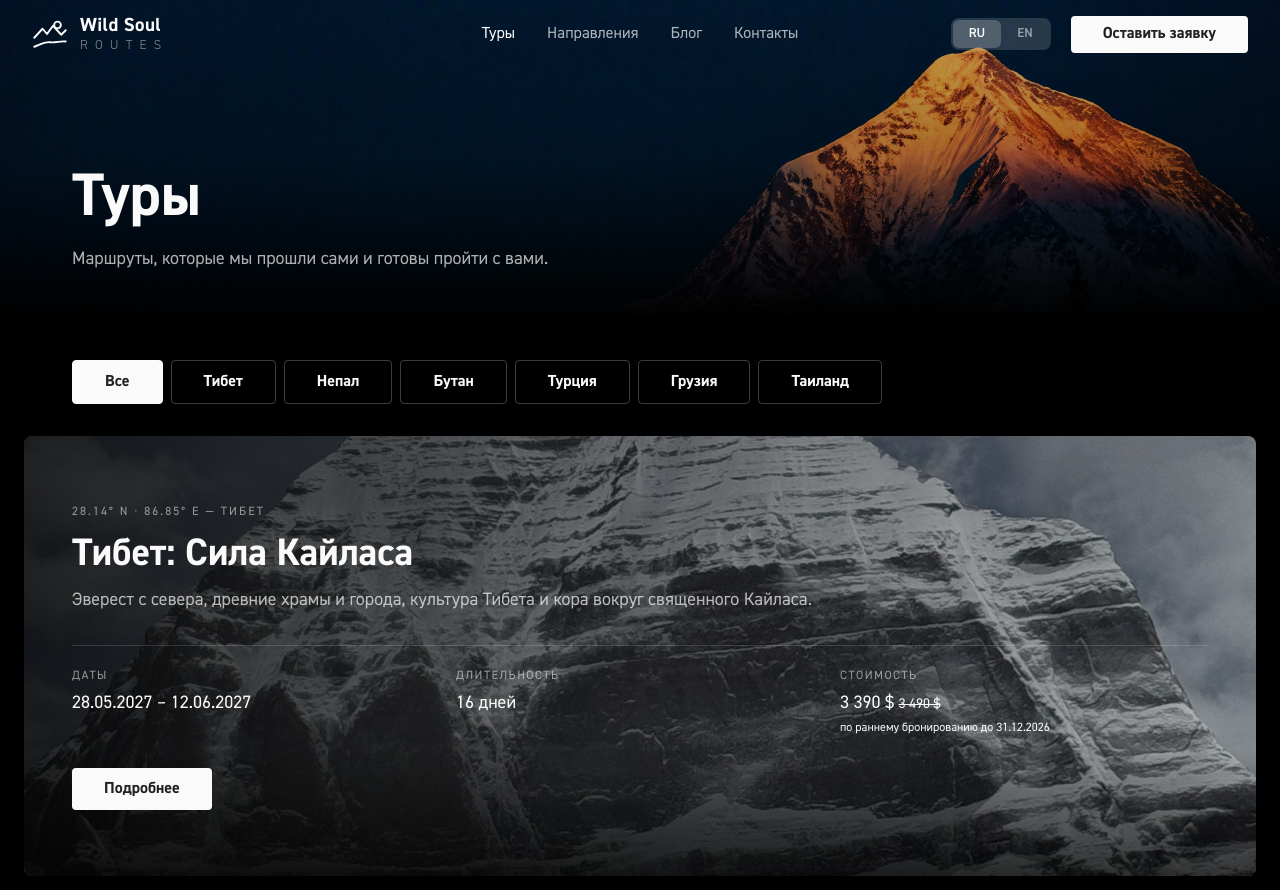
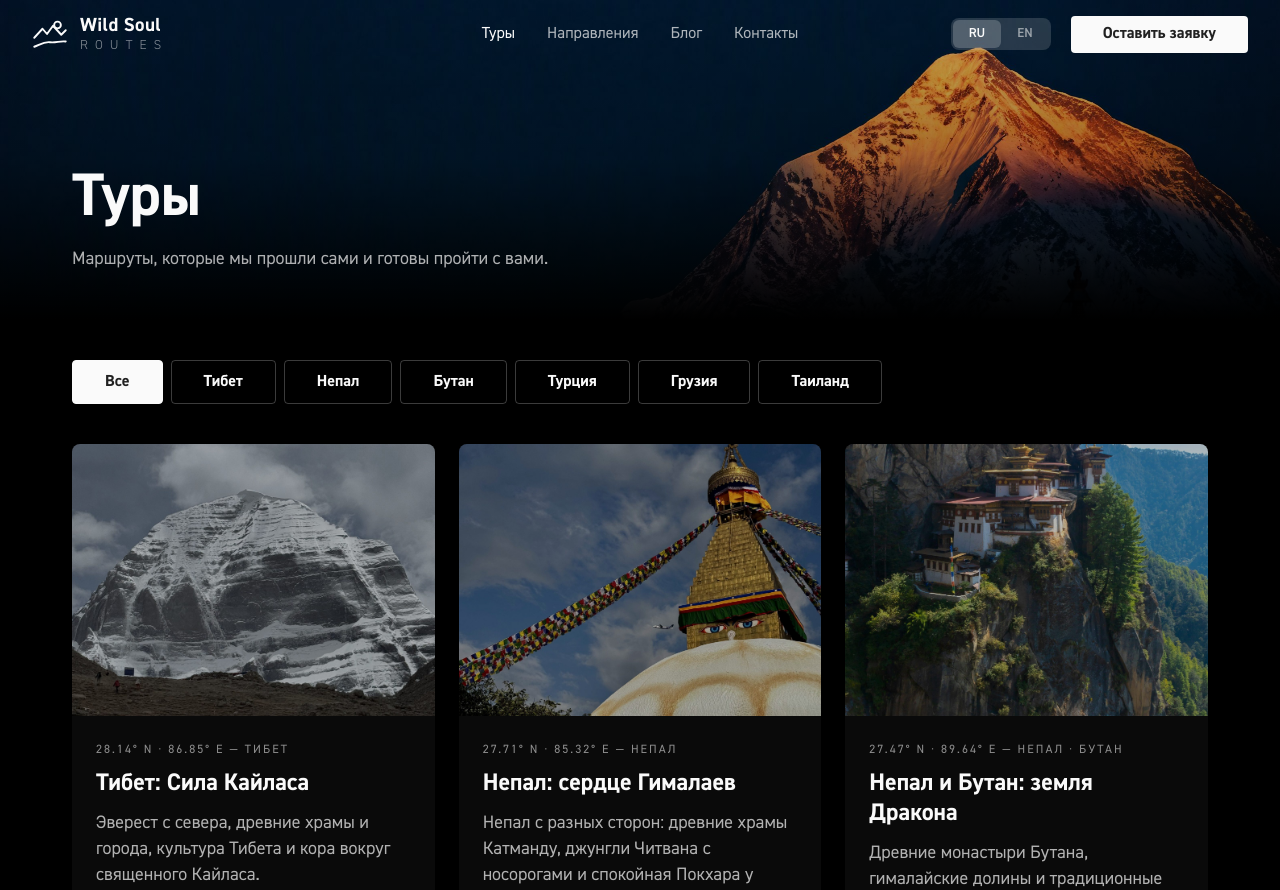
Before and after one commit to fifulina-uxui/wild-soul-routes, a React (Vite) app: page /tours in a window 1280 px wide. Shown: the top 890 px of the page. Built offline with nearby package versions, Linux system fonts and the light colour scheme.

Commit message:
Tours catalog: card grid 3 per row with photo, meta and details button

```diff
--- a/src/pages/ToursPage.tsx
+++ b/src/pages/ToursPage.tsx
@@ -88,33 +88,32 @@ export default function ToursPage() {
         </div>
       </div>
 
-      {/* Список туров карточками с фото-фоном — как на главной */}
-      <div className="flex flex-col gap-4 px-4 pb-20 pt-8 md:px-6">
+      {/* Сетка карточек туров — 3 в ряд */}
+      <div className="mx-auto grid w-full max-w-[1200px] grid-cols-1 gap-6 px-5 pb-20 pt-10 sm:grid-cols-2 md:px-8 lg:grid-cols-3">
         {items.map((tour) => (
           <Reveal key={tour.id}>
-            <article className="group relative min-h-[55vh] overflow-hidden rounded-[8px]">
+            <article className="group flex h-full flex-col overflow-hidden rounded-[8px] bg-[rgb(255_255_255/4%)]">
+              <Link to={`/tours/${tour.id}`} className="relative block aspect-[4/3] overflow-hidden">
                 <img
                   src={asset(tour.image)}
                   alt={tour.title}
                   loading="lazy"
                   className="absolute inset-0 h-full w-full object-cover transition-transform duration-700 group-hover:scale-[1.02]"
                 />
-              <div className="absolute inset-0 bg-gradient-to-r from-black/75 via-black/30 to-transparent" />
-              <div className="absolute inset-x-0 bottom-0 h-32 bg-gradient-to-t from-black/70 to-transparent" />
+              </Link>
 
-              <div className="relative z-10 mx-auto flex h-full min-h-[55vh] w-full max-w-[1200px] items-center px-5 py-14 md:px-8">
-                <div className="w-full">
+              <div className="flex flex-1 flex-col p-6">
                 <p className="text-[12px] uppercase leading-5 tracking-[0.17em] text-[rgb(250_250_250/55%)]">
                   {tour.coords}
                 </p>
-                  <h2 className="mt-3 text-[clamp(28px,3vw,44px)] font-bold leading-[1.08] text-[#fafafa]">
+                <h2 className="mt-2 text-[24px] font-bold leading-[30px] text-[#fafafa]">
                   {tour.title}
                 </h2>
                 <p className="mt-3 text-[18px] leading-[26px] text-[rgb(250_250_250/70%)]">
                   {tour.description}
                 </p>
 
-                  <div className="mt-8 grid grid-cols-3 gap-4 border-t border-[rgb(255_255_255/15%)] pt-5">
+                <div className="mt-6 grid grid-cols-2 gap-4 border-t border-[rgb(255_255_255/15%)] pt-5">
                   <div>
                     <dt className="text-[12px] uppercase leading-5 tracking-[0.12em] text-[rgb(250_250_250/55%)]">
                       {t.tours.meta.start}
@@ -127,7 +126,9 @@ export default function ToursPage() {
                     </dt>
                     <dd className="mt-1 text-[18px] leading-[26px] text-[#fafafa]">{tour.days}</dd>
                   </div>
-                    <div>
+                </div>
+
+                <div className="mt-4">
                   <dt className="text-[12px] uppercase leading-5 tracking-[0.12em] text-[rgb(250_250_250/55%)]">
                     {t.tours.meta.price}
                   </dt>
@@ -141,17 +142,14 @@ export default function ToursPage() {
                     {t.tours.meta.priceEarly}
                   </p>
                 </div>
-                  </div>
 
-                  <div className="mt-8">
+                <div className="mt-8 flex-1" />
                 <Link
                   to={`/tours/${tour.id}`}
-                      className="inline-flex min-h-[42px] w-full items-center justify-center rounded-[4px] bg-[#fafafa] px-8 py-2 text-[16px] font-bold leading-[26px] text-[rgb(0_0_0/87%)] transition-colors duration-200 hover:bg-[#e6e6e6] active:bg-[#d6d6d6] sm:w-auto"
+                  className="inline-flex min-h-[42px] w-full items-center justify-center rounded-[4px] bg-[#fafafa] px-8 py-2 text-[16px] font-bold leading-[26px] text-[rgb(0_0_0/87%)] transition-colors duration-200 hover:bg-[#e6e6e6] active:bg-[#d6d6d6]"
                 >
                   {t.cta.more}
                 </Link>
-                  </div>
-                </div>
               </div>
             </article>
           </Reveal>
```
Lines whose indentation alone changed are shown as unchanged.
